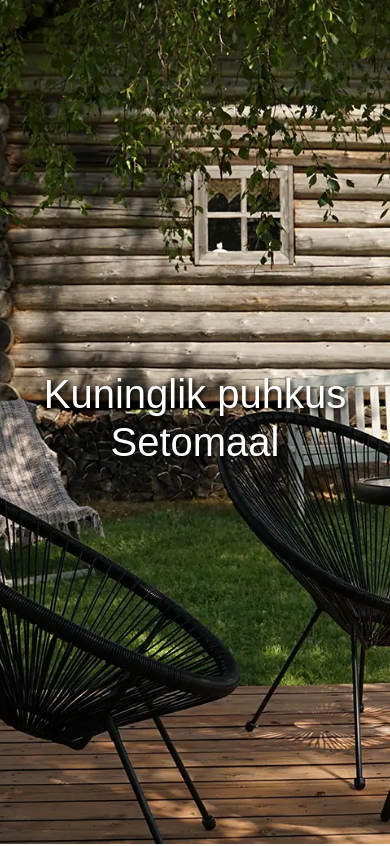
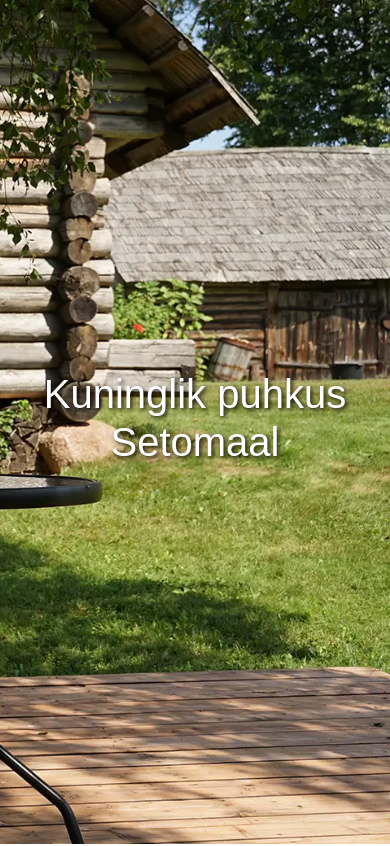
Before and after one commit to matisleima/majutus, a Vue app: page /#/ in a window 390 px wide. Shown: the top 846 px of the page. Built offline with nearby package versions, Linux system fonts and the light colour scheme.

Commit message:
Avalehe pildid hor aligned

```diff
--- a/src/views/HomeView.vue
+++ b/src/views/HomeView.vue
@@ -1,6 +1,6 @@
 <template>
   <div>
-    <div class="section fixed-bg" :style="backgroundImageStyle">
+    <div class="section fixed-bg welcome-bg" :style="backgroundImageStyle">
       <h1 style="color: #ffffff; text-shadow: 2px 2px 4px rgba(0,0,0,0.9);">
         Kuninglik puhkus Setomaal
       </h1>
@@ -34,19 +34,18 @@
         </div>
       </div>
     </div>
-    <div class="section fixed-bg" :style="{ backgroundImage: 'url(' + aitImagePath + ')' }">
+    <div class="section fixed-bg ait-bg" :style="{ backgroundImage: 'url(' + aitImagePath + ')' }">
     </div>
     <div class="section scroll-bg">
       <div class="col">
         <img src="../assets/muu/map1.webp" width="700" style="margin-top: 20px"/></div>
-
       <div class="col">
         <p><h5> 35km raadiuses on hulk unikaalseid kohti: Võru linn, Vastseliina piiskopilinnus, Setomaa süda Obinitsa,
           Haanja ja Suur Munamägi, Rõuge ning Aluksne ja Põhja-Läti. Luha talu peremees sootska Aarne Leima on
           sertifitseeritud Setomaa giid ja näitab teile ümbruskonnas heameelega ringi!</h5></p>
       </div>
     </div>
-    <div class="section fixed-bg" :style="{ backgroundImage: 'url(' + saunImagePath + ')' }">
+    <div class="section fixed-bg saun-bg" :style="{ backgroundImage: 'url(' + saunImagePath + ')' }">
     </div>
     <div class="section scroll-bg">
       <contact-form/>
@@ -58,7 +57,7 @@
 <script>
 import welcomeImage from '@/assets/ait/welcome2.webp';
 import telkImage from '@/assets/glamping/glamping.webp';
-import saunImage from '@/assets/util/tiik-ava.webp';
+import saunImage from '@/assets/plagando/plagando-saun-3.webp';
 import ContactForm from "@/components/ContactForm.vue";
 
 export default {
@@ -125,6 +124,21 @@ export default {
   text-decoration: underline; /* Adds underline on hover if desired */
 }
 
+/* Specific background adjustments for mobile */
+@media (max-width: 767px) {
+  .welcome-bg {
+    background-position: 100% center; /* Adjust as needed */
+  }
+
+  .ait-bg {
+    background-position: 35% center; /* Adjust as needed */
+  }
+
+  .saun-bg {
+    background-position: 63% center; /* Adjust as needed */
+  }
+}
+
 @media (min-width: 768px) {
   .section {
     flex-direction: row; /* On larger screens, switches to row layout */
```
Also changed, not shown: src/assets/util/tiik-ava.webp (added).
